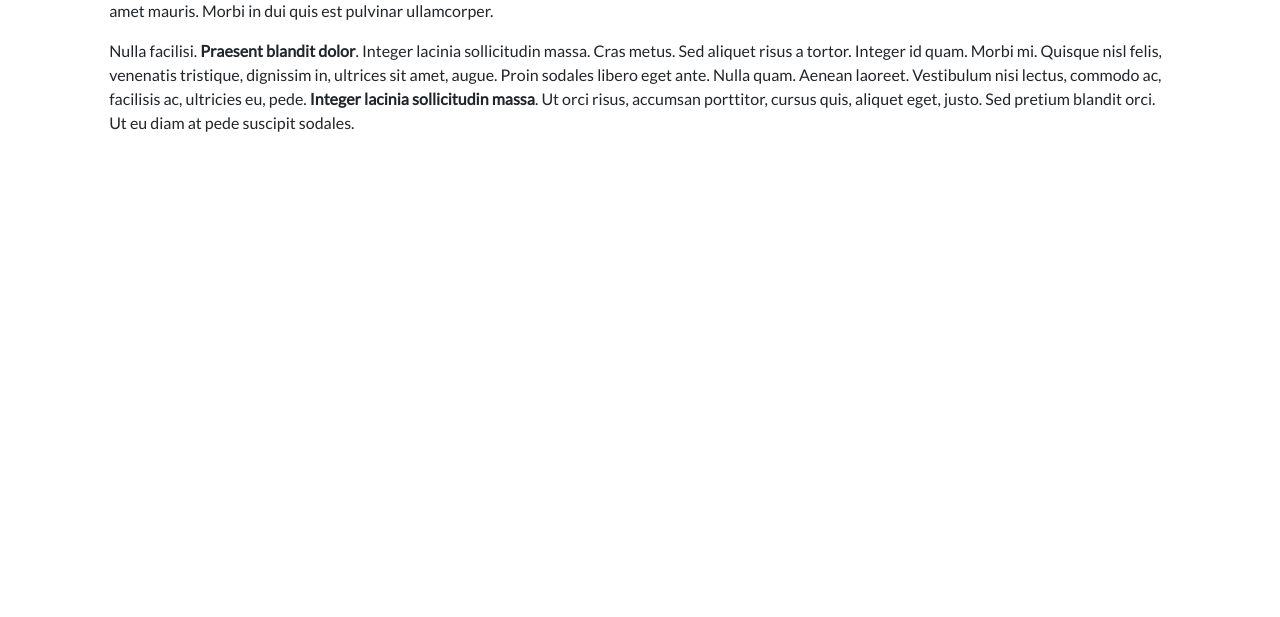
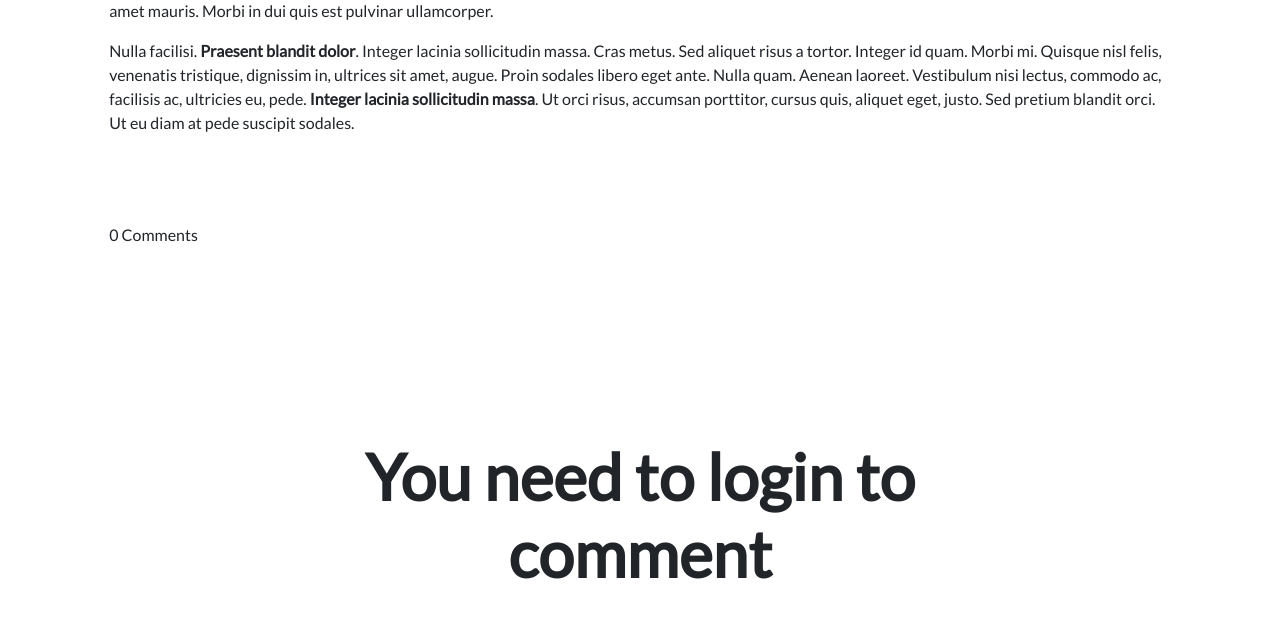
Before and after one commit to shivam675/portfolio, a Django app: page /blog/9/ in a window 1280 px wide. Shown: the part 1297-1914 px from the top of the page. Before the commit the page ends 1429 px from the top, so only its background shows below. Run offline with Django 3.2, Linux system fonts and the light colour scheme; data comes from the database, SQL or seed files in the repository; both versions use the stored data as it was after the commit; some libraries are stand-ins or nearby versions.

Commit message:
Commenting section is added

```diff
--- /dev/null
+++ b/blog/forms.py
@@ -0,0 +1,15 @@
+from django import forms
+from .models import Comment
+
+class CommentForm(forms.ModelForm):
+    content = forms.CharField(label ="", widget = forms.Textarea(
+    attrs ={
+        'class':'form-control',
+        'placeholder':'Comment here !',
+        'rows':4,
+        'cols':50
+    }))
+    class Meta:
+        model = Comment
+        fields =['content']
+        # fields ="__all__"
--- a/blog/models.py
+++ b/blog/models.py
@@ -1,4 +1,5 @@
 from django.db import models
+from django.contrib.auth.models import User
 
 class Blog(models.Model):
     title = models.CharField(max_length=200)
@@ -15,3 +16,9 @@ class PostImage(models.Model):
 
     def __str__(self):
         return self.post.title
+
+class Comment(models.Model):
+    post = models.ForeignKey(Blog, default=None, on_delete = models.CASCADE, related_name ='comments')
+    user = models.ForeignKey(User, default=None, on_delete = models.CASCADE)
+    content = models.TextField()
+    created_at = models.DateTimeField(auto_now_add=True)
--- a/blog/templates/blog/detail.html
+++ b/blog/templates/blog/detail.html
@@ -48,4 +48,72 @@
 
   {{ blog.description|safe }}
 
+
+  <br>
+  <br>
+  <br>
+  <div class="main-comment-section">
+    {{comments.count}} Comment{{comments|pluralize}}
+  </div>
+  <br>
+  <br>
+
+
+<div class="container">
+  <div class="row">
+    {% for comment in comments %}
+              <div class="col-sm-4 mb-3">
+                  <div class="card" style="width: 18rem;">
+                    <img src="{% static "blog/comment.png" %}" class="card-img-top" alt="...">
+                    <div class="card-body">
+                      <h5 class="card-title">{{ comment.created_at|truncatechars:12}}</h5>
+                      <p class="card-text">{{ comment.content}}</p>
+                    </div>
+                    <div class="card-body">
+                      <a role="button" href="#" class="btn btn-outline-danger">{{comment.user|capfirst}}</a>
+                      <!-- <a href="#" class="card-link"></a> -->
+                    </div>
+                  </div>
+              </div>
+          {% endfor %}
+
+
+
+<br>
+<br>
+<br>
+
+</div>
+</div>
+
+<br>
+<br>
+<br>
+
+
+{% if user.is_authenticated %}
+
+<form method="POST">
+  {% csrf_token %}
+    <div class="form-group">
+      <label for="content">Comment</label>
+      {{comment_form.as_p}}
+    </div>
+    <input type="submit" name="comment" class="btn btn-warning">
+</form>
+
+
+{% else %}
+
+<div class="row justify-content-center mb-3">
+  <div class="col-md-9 text-center">
+    <h1 id="hometext" class="font-weight-bold">You need to login to comment</h1>
+  </div>
+</div>
+
+{% endif %}
+
+
+
+
 {% endblock %}
--- a/blog/views.py
+++ b/blog/views.py
@@ -1,11 +1,23 @@
-from django.shortcuts import render, get_object_or_404
-from .models import Blog, PostImage
+from django.shortcuts import render, get_object_or_404, redirect
+from .models import Blog, PostImage, Comment
+from .forms import CommentForm
 
 def all_blogs(request):
     blogs = Blog.objects.order_by('-date')
     return render(request, 'blog/all_blogs.html', {'blogs':blogs})
 
 def detail(request, blog_id):
-    blog = get_object_or_404(Blog, pk=blog_id)
-    photos = PostImage.objects.filter(post=blog_id)
-    return render(request, 'blog/detail.html',{'blog':blog, 'photos':photos})
+    if request.method == 'POST':
+        cf = CommentForm(request.POST or None)
+        if cf.is_valid():
+            blog = get_object_or_404(Blog, pk=blog_id)
+            content = request.POST.get('content')
+            comment = Comment.objects.create(post = blog, user = request.user, content = content)
+            comment.save()
+            return redirect('home')
+    else:
+        cf = CommentForm()
+        blog = get_object_or_404(Blog, pk=blog_id)
+        photos = PostImage.objects.filter(post=blog_id)
+        comment = Comment.objects.filter(post=blog_id)
+        return render(request, 'blog/detail.html',{'blog':blog, 'photos':photos, 'comments':comment ,'comment_form':cf})
--- a/personal_portfolio/urls.py
+++ b/personal_portfolio/urls.py
@@ -22,7 +22,7 @@ from portfolio import views
 urlpatterns = [
     path('admin/', admin.site.urls),
     path('', views.home, name='home'),
-    path('blog/', include('blog.urls')),
+    path('blog/', include('blog.urls'), name='blogs'),
     path('signupuser', views.signupuser, name='signupuser'),
     path('loginuser', views.loginuser, name='loginuser'),
     path('logout/', views.logoutuser, name='logoutuser'),
```
Also changed, not shown: blog/admin.py (+8 -1 lines), blog/templates/blog/some_help.html (added, +16 -0 lines), blog/migrations/0004_comment.py (added), blog/migrations/0005_comment_created_at.py (added), blog/migrations/0006_comment_email.py (added), blog/migrations/0007_auto_20210415_1257.py (added), blog/migrations/0008_remove_comment_email.py (added), blog/migrations/0009_comment_user_email.py (added), blog/migrations/0010_remove_comment_user_email.py (added), db.sqlite3, static/blog/comment.png (added).
